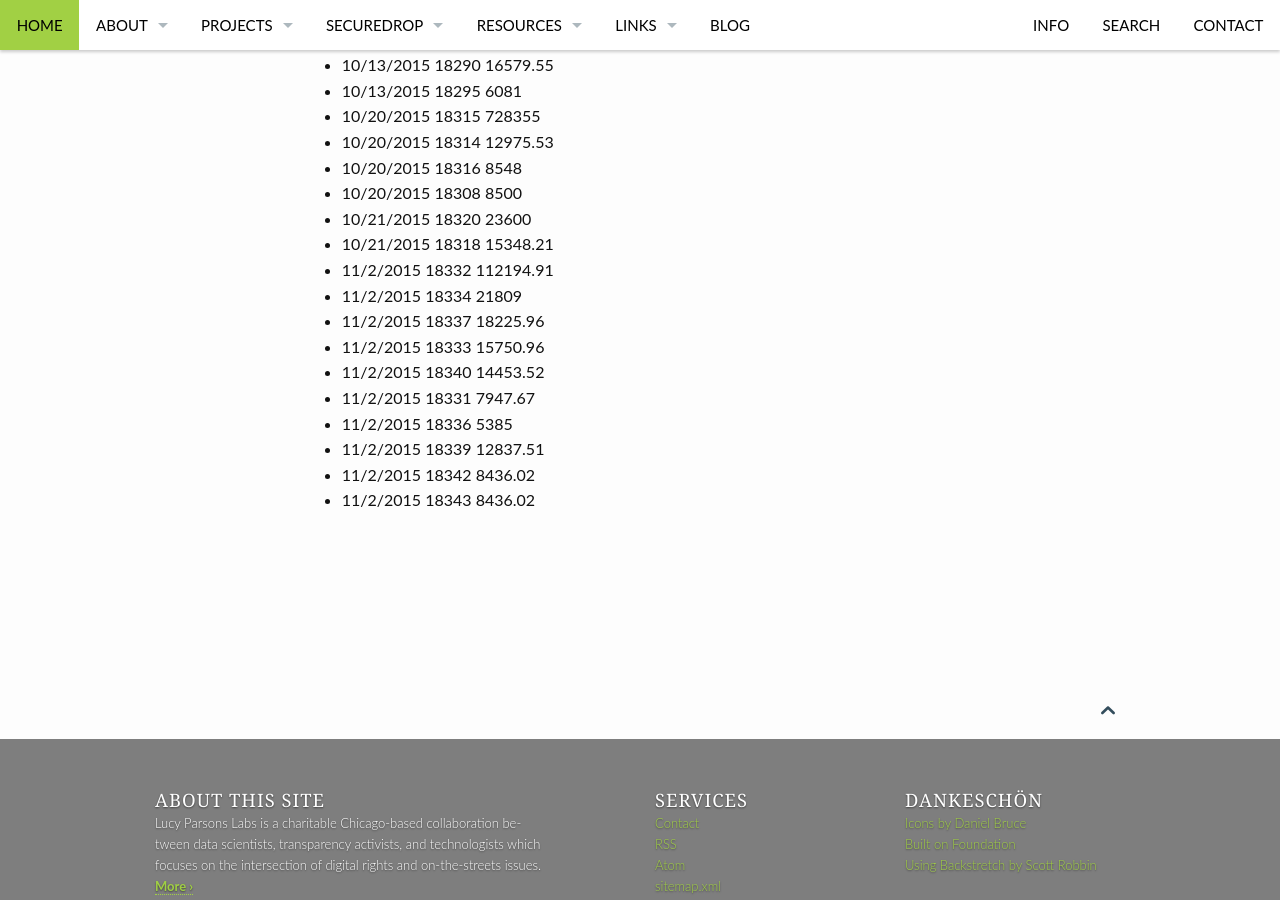
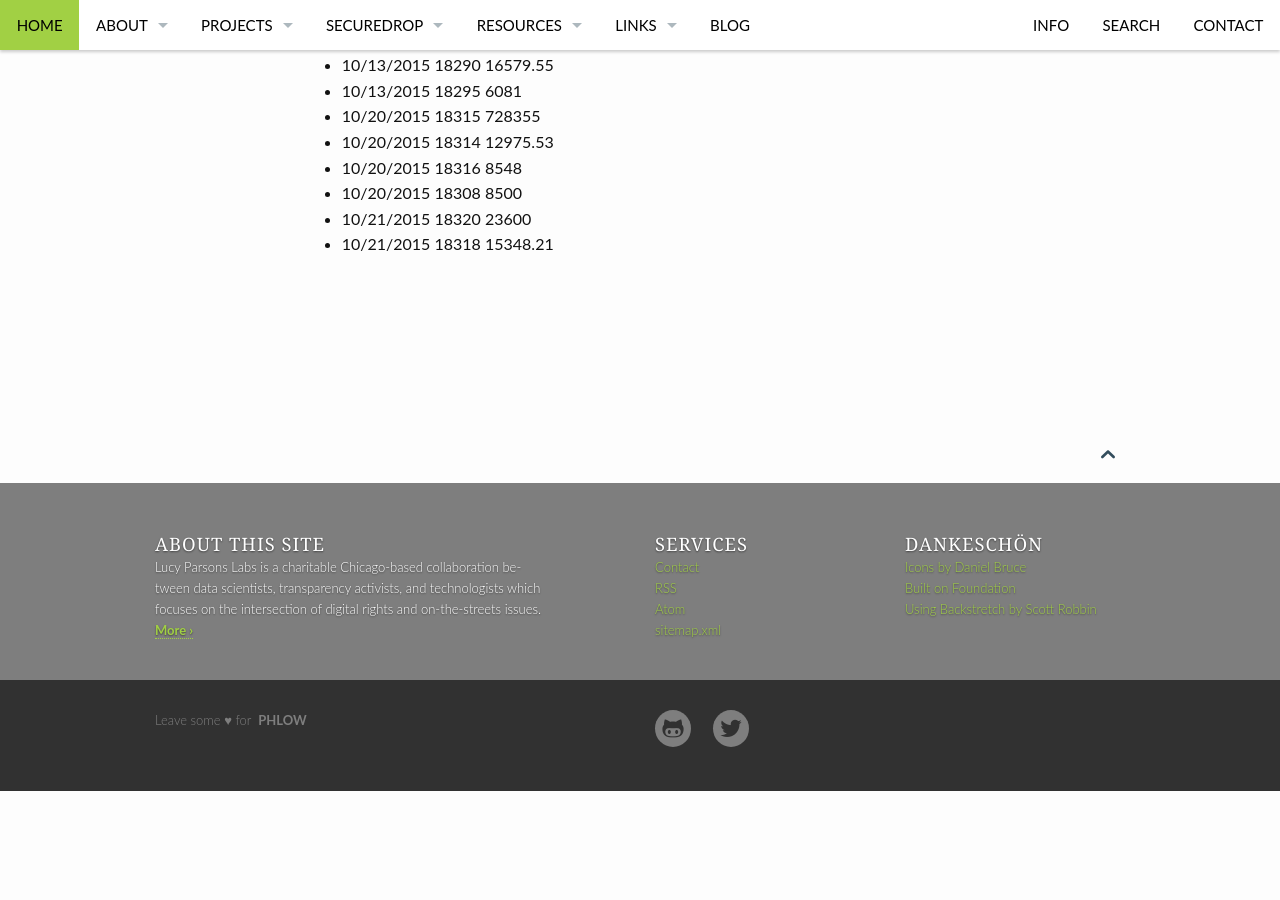
Before and after one commit to saltthefries/lucyparsonslabs.com, a Jekyll site: the page built from projects/checks.md, in a window 1280 px wide and 900 px high, scrolled down 1383 px. Built offline with Jekyll 4.4.1, drawn with Linux system fonts in a browser that asks for light colours; after the commit the page ends 2174 px from its top, so only the background shows below that.

Commit message:
update checks
Requested another set today https://www.muckrock.com/foi/chicago-169/1505-checks-cpd-18388-18424-25989/

```diff
--- a/projects/checks.md
+++ b/projects/checks.md
@@ -49,13 +49,3 @@ title: Current Projects
 * 10/20/2015	18308	8500
 * 10/21/2015	18320	23600
 * 10/21/2015	18318	15348.21
-* 11/2/2015	18332	112194.91
-* 11/2/2015	18334	21809
-* 11/2/2015	18337	18225.96
-* 11/2/2015	18333	15750.96
-* 11/2/2015	18340	14453.52
-* 11/2/2015	18331	7947.67
-* 11/2/2015	18336	5385
-* 11/2/2015	18339	12837.51
-* 11/2/2015	18342	8436.02
-* 11/2/2015	18343	8436.02
```
